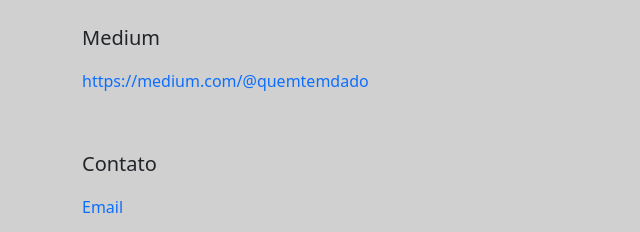
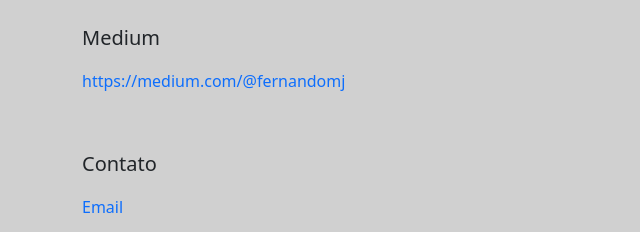
Before and after one commit to fernom/fernom.github.io, a plain HTML site: page index.html in a window 1280 px wide. Shown: the part 665-897 px from the top of the page, 0-640 px from the left. Drawn offline with nearby package versions, Linux system fonts and the light colour scheme.

Commit message:
Update index.html

```diff
--- a/index.html
+++ b/index.html
@@ -36,7 +36,7 @@
         <p><a href="https://github.com/fernom" class="text-decoration-none">https://github.com/fernom</a></p>
         <p>&nbsp;<p>
         <p class="lead">Medium</p>
-        <p><a href="https://medium.com/@quemtemdado" class="text-decoration-none">https://medium.com/@quemtemdado</a></p>
+        <p><a href="https://medium.com/@fernandomj" class="text-decoration-none">https://medium.com/@fernandomj</a></p>
         <p>&nbsp;<p>
         <p class="lead">Contato</p>
         <p><a href="mailto:fagmj74@gmail.com" class="text-decoration-none">Email</a></p>
```
